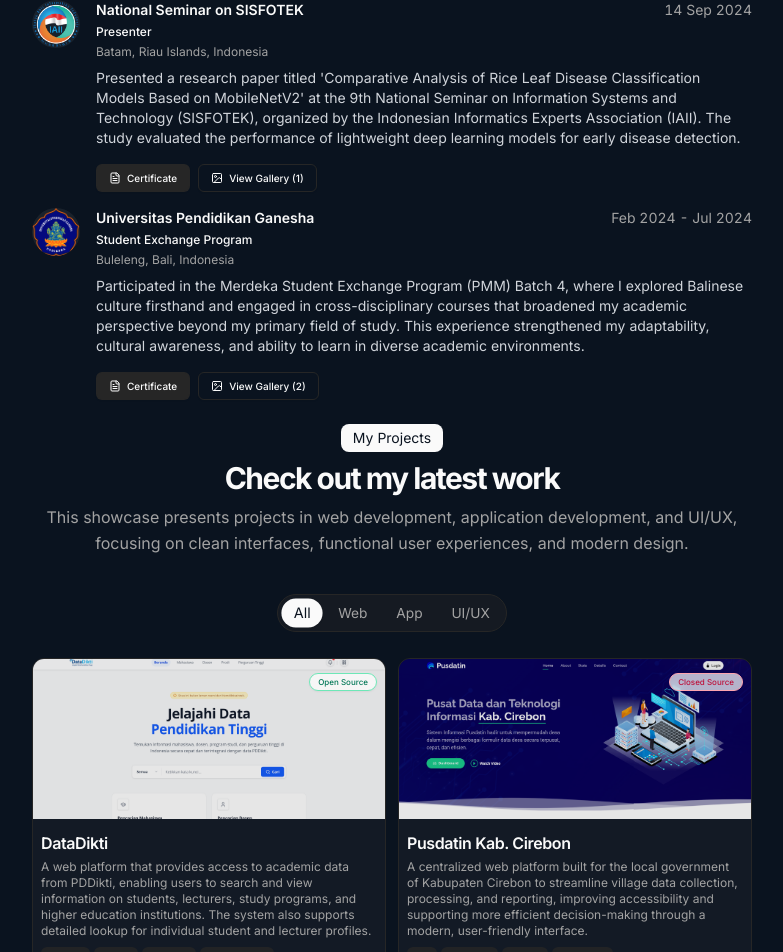
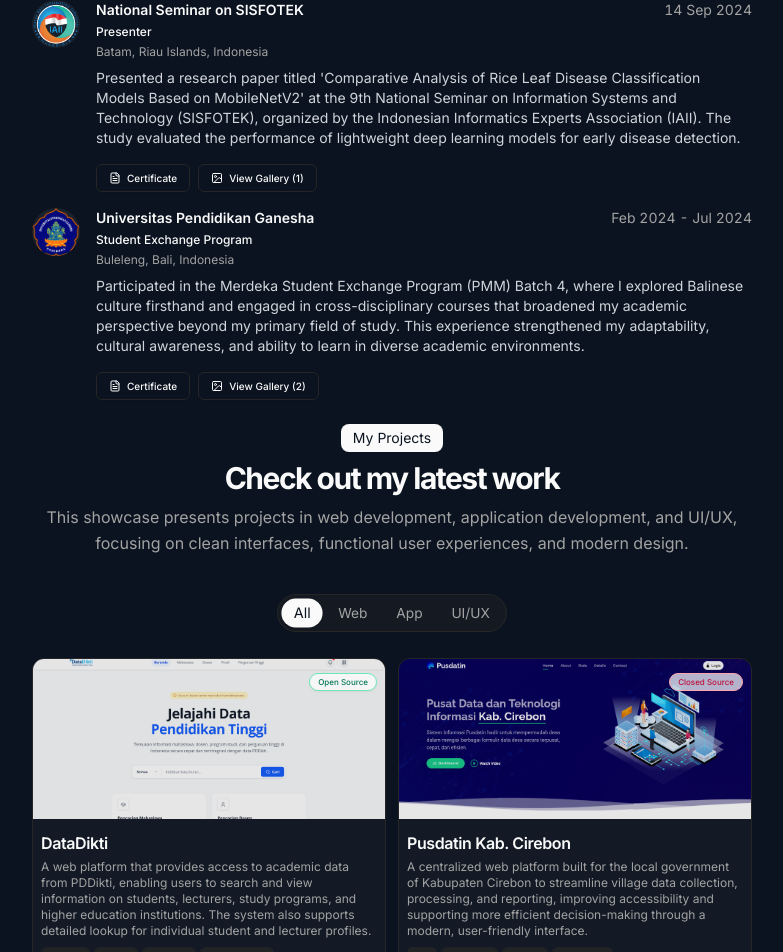
Before and after one commit to azharanggakusuma/portfolio-next, a Next.js app: page / in a window 1280 px wide. Shown: the part 1250-2202 px from the top of the page, without its empty margins (248-1031 px from the left). Built offline with nearby package versions, Linux system fonts and the light colour scheme.

Commit message:
feat: add button component for certificate link in AcademicCard and improve layout

```diff
--- a/src/components/academic-card.tsx
+++ b/src/components/academic-card.tsx
@@ -2,11 +2,11 @@
 
 import { Avatar, AvatarFallback, AvatarImage } from "@/components/ui/avatar";
 import { Badge } from "@/components/ui/badge";
+import { Button } from "@/components/ui/button";
 import { FileText } from "lucide-react";
 import Link from "next/link";
 import React from "react";
 import Markdown from "react-markdown";
-// IMPORT KOMPONEN BARU
 import { GalleryModal } from "./gallery-modal";
 import { GalleryItem } from "@/data/resume";
 
@@ -21,7 +21,7 @@
   description?: string;
   certificateUrl?: string;
   location?: string;
-  gallery?: readonly GalleryItem[]; // Tambahkan ini
+  gallery?: readonly GalleryItem[];
 }
 
 export const AcademicCard = ({
@@ -35,7 +35,7 @@
   description,
   certificateUrl,
   location,
-  gallery, // Ambil props ini
+  gallery,
 }: AcademicCardProps) => {
   return (
     <div className="flex bg-transparent">
@@ -74,23 +74,20 @@
             </Markdown>
           )}
 
-          {/* Wrapper Tombol */}
           <div className="flex flex-wrap gap-2 mt-1">
-            {/* Tombol Certificate */}
             {certificateUrl && (
-              <div className="mt-3">
-                <Link
-                  href={certificateUrl}
-                  target="_blank"
-                  className="inline-flex items-center gap-1.5 px-3 py-1 text-[10px] font-medium bg-secondary text-secondary-foreground rounded-md hover:bg-secondary/80 transition-colors border border-border/50 shadow-sm h-7"
+              <Link href={certificateUrl} target="_blank">
+                <Button
+                  variant="outline"
+                  size="sm"
+                  className="mt-3 gap-1.5 text-[10px] h-7 font-medium"
                 >
                   <FileText className="h-3 w-3" />
                   Certificate
-                </Link>
-              </div>
+                </Button>
+              </Link>
             )}
 
-            {/* Tombol Gallery (Hanya muncul jika ada data) */}
             {gallery && gallery.length > 0 && (
               <GalleryModal title={title} items={gallery} />
             )}
```
